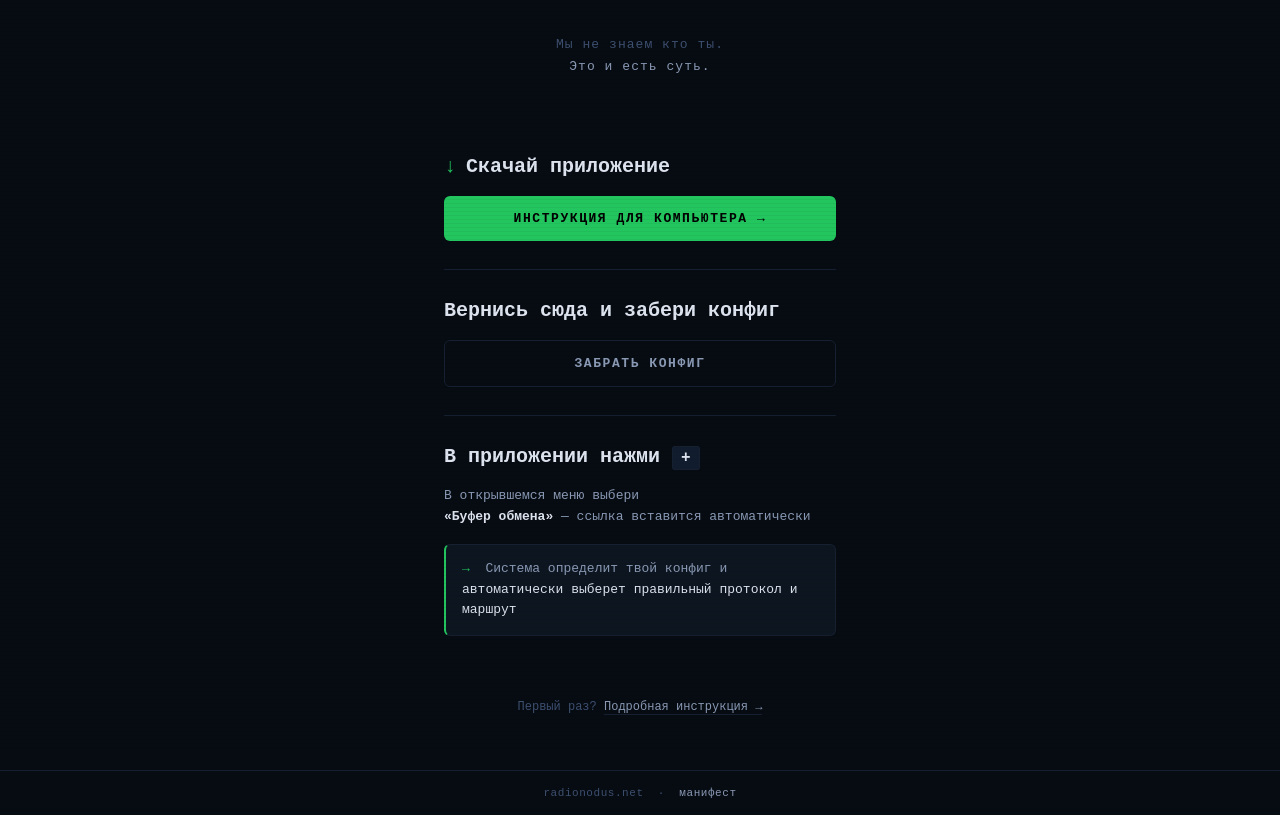
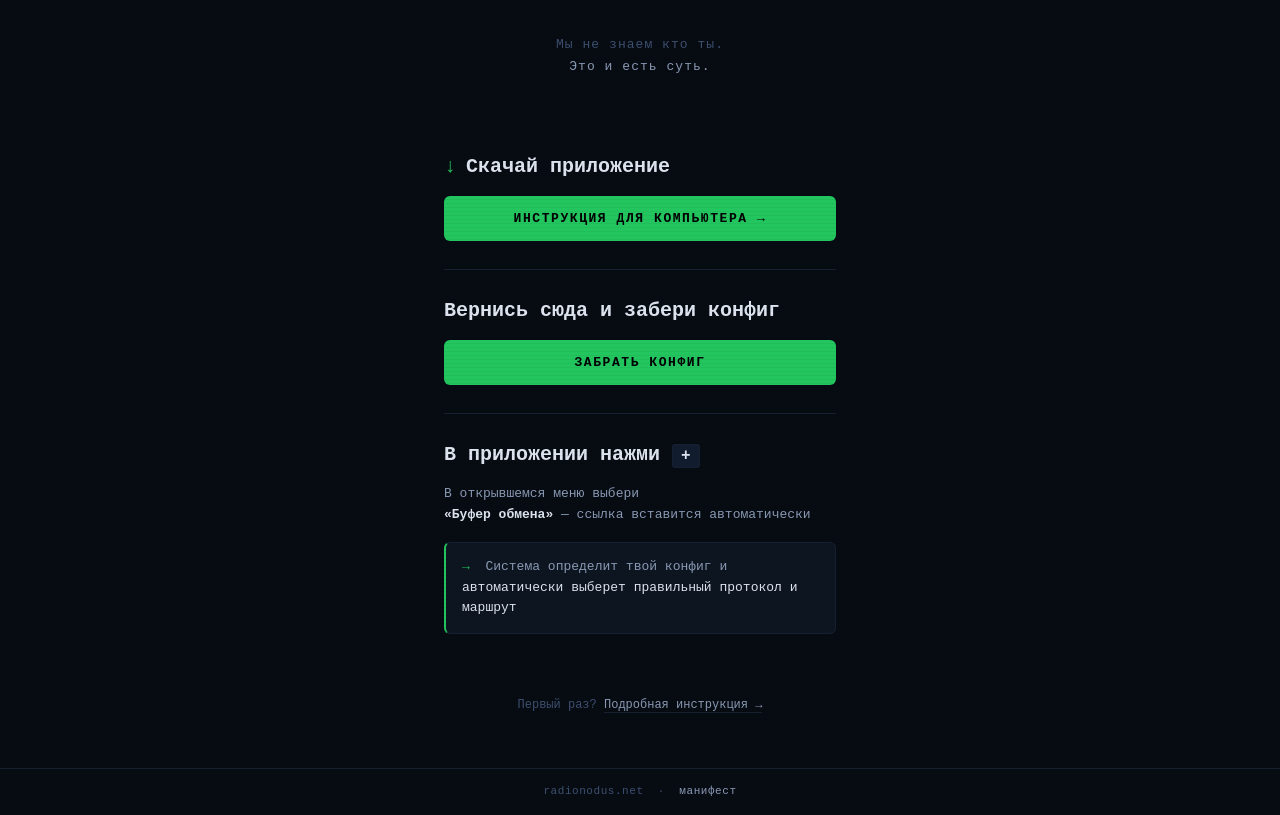
Before and after one commit to wilhelmfog/radionodus-site, a plain HTML site: page index.html in a window 1280 px wide. Shown: the part 49-864 px from the top of the page. Drawn offline with Linux system fonts and the light colour scheme.

Commit message:
Update index.html

```diff
--- a/index.html
+++ b/index.html
@@ -148,7 +148,7 @@
       <div class="flow-label">
         Вернись сюда и забери конфиг
       </div>
-      <button class="btn btn-outline" id="copyBtn" onclick="copySubscription()">
+      <button class="btn btn-primary" id="copyBtn" onclick="copySubscription()">
         ЗАБРАТЬ КОНФИГ
       </button>
     </div>
```
